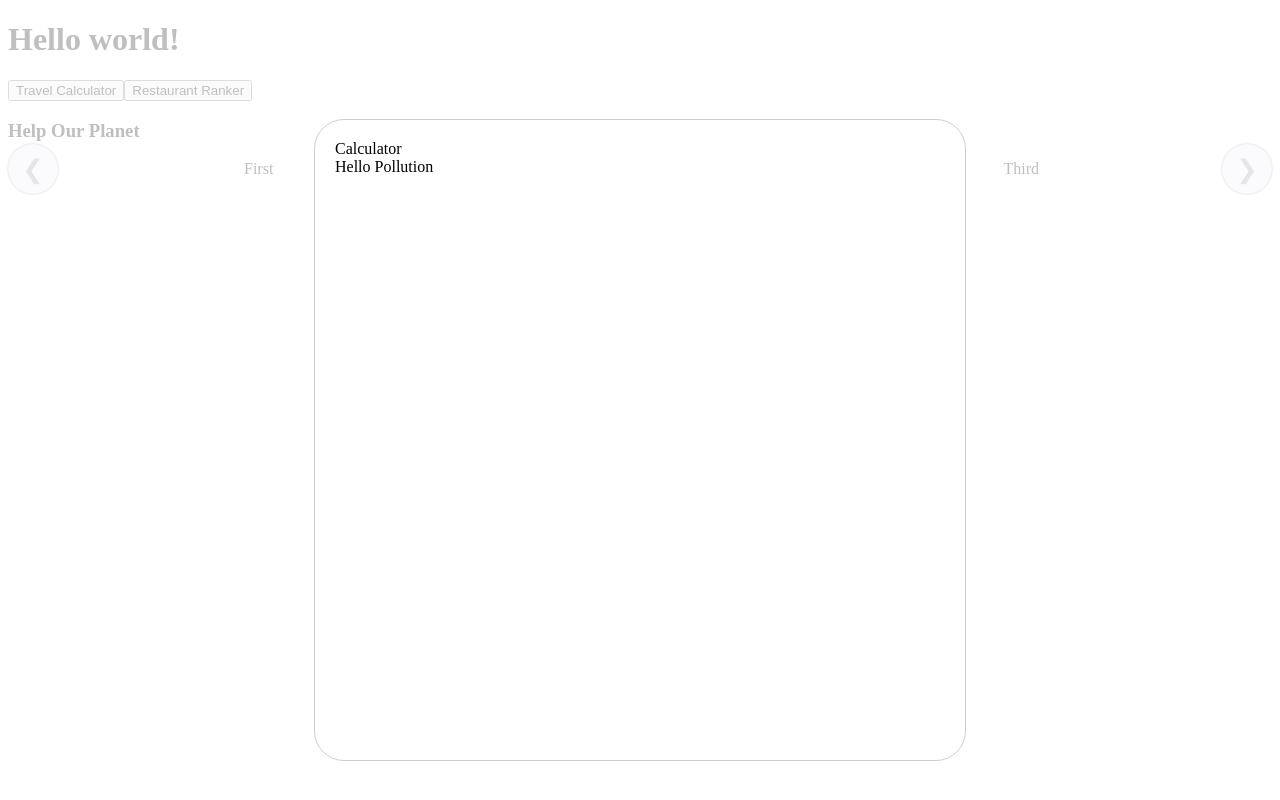
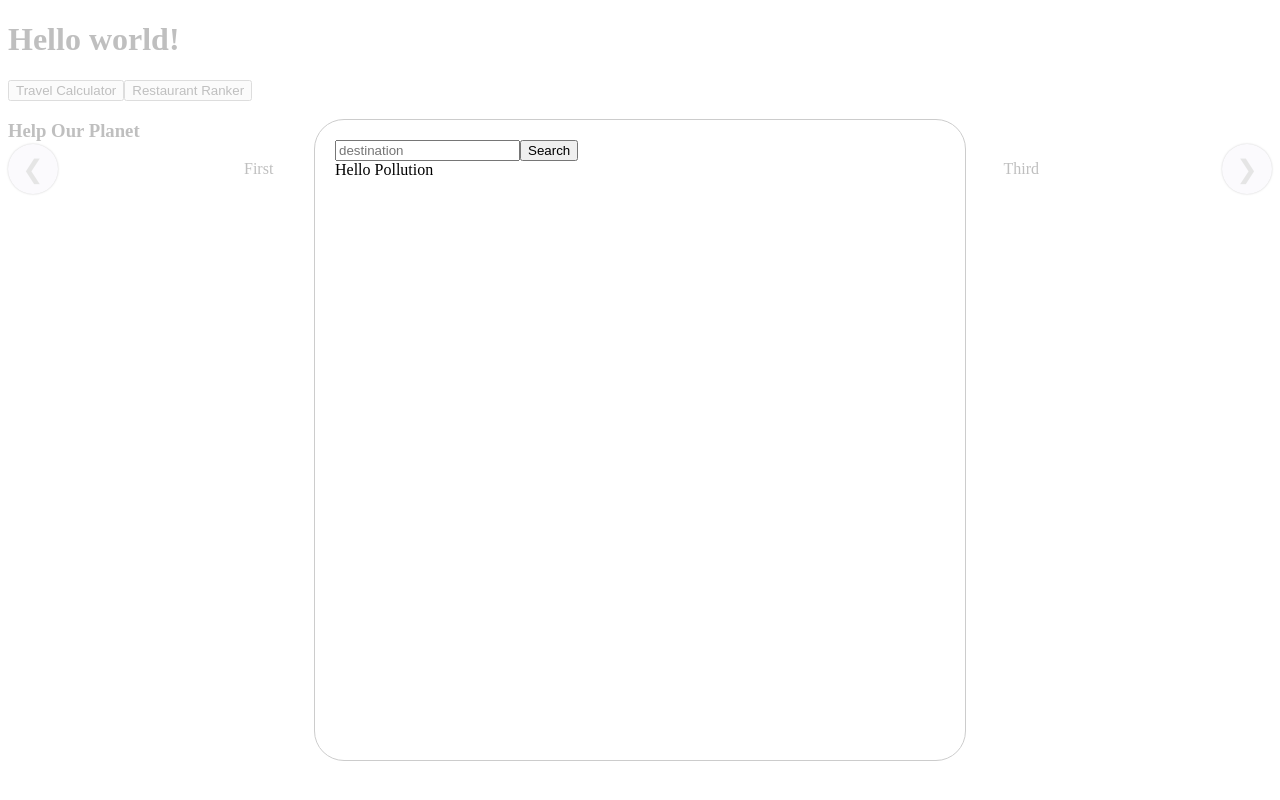
Before and after one commit to acyg2212/zero-carbon, a React (Create React App) app in the folder zero-carbon/: page / in a window 1280 px wide. Both pictures are taken after a click on the button "Travel Calculator". Built offline with nearby package versions, Linux system fonts and the light colour scheme; no server answers.

Commit message:
added search functionality

```diff
--- a/zero-carbon/public/index.html
+++ b/zero-carbon/public/index.html
@@ -1,10 +1,13 @@
 <!DOCTYPE html>
 <html lang="en">
+
 <head>
   <meta charset="utf-8" />
-    <title>Simple React App</title>
+  <title>Zero Carbon</title>
 </head>
+
 <body>
   <div id="root"></div>
 </body>
+
 </html>
--- a/zero-carbon/src/components/Modals/TravelCalculator.js
+++ b/zero-carbon/src/components/Modals/TravelCalculator.js
@@ -1,10 +1,66 @@
-import React from 'react';
+import React, { useState } from 'react';
 
 const TravelCalculator = () => {
+    const [longitude, setLongitude] = useState('');
+    const [latitude, setLatitude] = useState('');
+    const [searchValue, setSearchValue] = useState('');
+    const [distance, setDistance] = useState(null);
 
+    const successfulLookup = position => {
+        const { latitude, longitude } = position.coords;
+        setLatitude(latitude);
+        setLongitude(longitude);
+    }
+
+    const failureCallBack = error => {
+        console.log(error)
+    }
+
+    if (window.navigator.geolocation) {
+        window.navigator.geolocation
+            .getCurrentPosition(successfulLookup, failureCallBack);
+
+    }
+
+    const searchBarFunction = (e) => {
+        e.preventDefault();
+        let searchURI = encodeURIComponent(searchValue)
+
+        async function searchIt() {
+
+            const response = await fetch(`http://dev.virtualearth.net/REST/v1/Locations?query=${searchURI}&key=${APIKEY}`)
+            const responseData = await response.json();
+            if (!response.ok) {
+                console.error("ERROR")
+            } else {
+                // let data = responseData.response
+                let info = responseData.resourceSets[0]
+                let detailedInfo = info.resources;
+                let coordinates = detailedInfo[0].point.coordinates
+
+
+                const res = await fetch(`https://dev.virtualearth.net/REST/v1/Routes/DistanceMatrix?origins=${latitude},${longitude}&destinations=${coordinates[0]},${coordinates[1]}&travelMode=driving&key=${APIKEY}`)
+                if (!res.ok) {
+                    console.error("ERROR")
+                } else {
+                    const resData = await res.json();
+                    let info = resData.resourceSets[0]
+                    let distance = info.resources[0].results[0].travelDistance;
+                    setDistance(distance);
+                }
+
+
+            }
+        }
+        searchIt();
+    }
     return (
         <div>
-            Calculator
+            <form onSubmit={searchBarFunction}>
+                <input type='text' placeholder="destination" onChange={(e) => setSearchValue(e.target.value)} />
+                <button type="submit">Search</button>
+            </form>
+            <div>{distance}</div>
         </div>
     )
 }
```
Also changed, not shown: 2 other files (tests, documents, lock files or other folders). Lines whose indentation alone changed are shown as unchanged.
